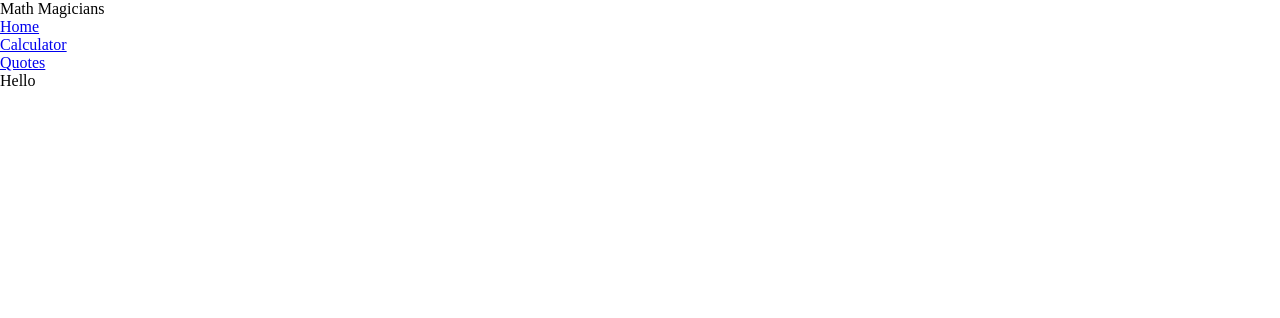
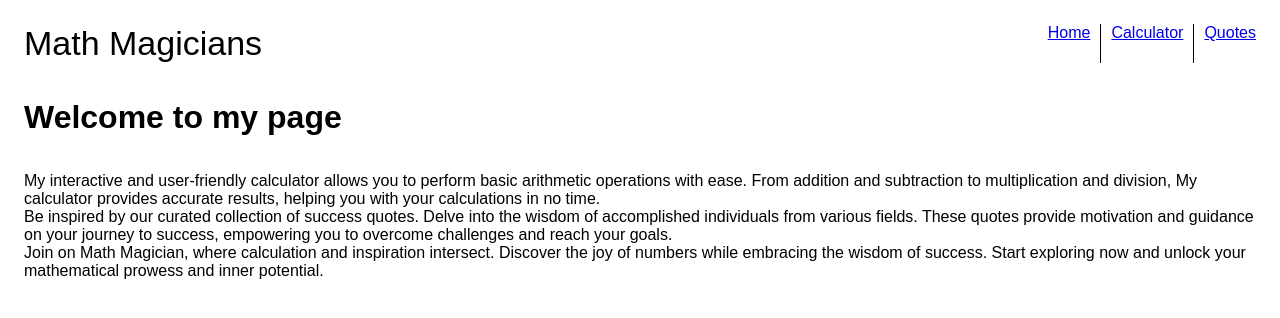
Before and after one commit to Surafels/Math-Magicians, a React (Create React App) app: page /Home in a window 1280 px wide. Shown: the top 318 px of the page. Built offline with nearby package versions, Linux system fonts and the light colour scheme.

Commit message:
Update styles

```diff
--- a/src/App.css
+++ b/src/App.css
@@ -1,5 +1,11 @@
 section {
-  margin: 50px 25%;
+  margin: 40px;
+  display: grid;
+  grid-template-columns: 40% 60%;
+}
+
+section p {
+  font-size: 36px;
 }
 
 .Container {
@@ -41,4 +47,43 @@ button:nth-child(4n+1) {
   flex-direction: column;
   align-items: center;
   gap: 20px;
+  margin: 24px;
 }
+
+nav {
+  display: flex;
+  justify-content: space-between;
+  margin: 24px;
+}
+
+li {
+  color: rgb(15, 86, 150);
+}
+
+nav li:nth-child(2) {
+  border-right: 1px solid black;
+  border-left: 1px solid black;
+  padding-left: 10px;
+  margin-left: 10px;
+  padding-right: 10px;
+  margin-right: 10px;
+}
+
+ul {
+  display: flex;
+  list-style: none;
+  font-size: 16px;
+  color: rgb(15, 86, 150);
+}
+
+.nav-head {
+  font-size: 34px;
+}
+
+.home-div {
+  margin: 24px;
+}
+
+h1 {
+  margin: 36px 0;
+}
--- a/src/App.js
+++ b/src/App.js
@@ -5,9 +5,9 @@ import Home from './components/Home';
 
 function App() {
   return (
-    <>
+    <div>
       <nav>
-        <p>Math Magicians</p>
+        <p className="nav-head">Math Magicians</p>
         <ul>
           <li>
             <Link to="/Home">Home</Link>
@@ -26,7 +26,7 @@ function App() {
         <Route path="/Calculator" element={<Calculator />} />
         <Route path="/Quotes" element={<Quotes />} />
       </Routes>
-    </>
+    </div>
   );
 }
 
--- a/src/components/Home.js
+++ b/src/components/Home.js
@@ -1,6 +1,27 @@
 function Home() {
   return (
-    <p>Hello</p>
+    <div className="home-div">
+      <h1>Welcome to my page</h1>
+      <p>
+        My interactive and user-friendly calculator allows you
+        to perform basic arithmetic operations with ease.
+        From addition and subtraction to multiplication and division,
+        My calculator provides accurate results,
+        helping you with your calculations in no time.
+      </p>
+      <p>
+        Be inspired by our curated collection of success quotes.
+        Delve into the wisdom of accomplished individuals from various fields.
+        These quotes provide motivation and guidance on your journey to success,
+        empowering you to overcome challenges and reach your goals.
+      </p>
+      <p>
+        Join  on Math Magician, where calculation and inspiration intersect.
+        Discover the joy of numbers while embracing the wisdom of success.
+        Start exploring now and unlock your mathematical prowess and inner potential.
+      </p>
+
+    </div>
   );
 }
 export default Home;
--- a/src/components/calculator.js
+++ b/src/components/calculator.js
@@ -18,6 +18,7 @@ const Calculator = () => {
 
   return (
     <section>
+      <p>Lets do some math</p>
       <div className="Container">
         <InputText type="text" value={value.next || value.total || '0'} className="output grid-element" />
         <InputButton className="grid-element" type="button" value="AC" onClick={() => handleButtonClick('AC')} />
--- a/src/index.css
+++ b/src/index.css
@@ -2,4 +2,5 @@
   padding: 0;
   margin: 0;
   box-sizing: border-box;
+  font-family: sans-serif;
 }
```
